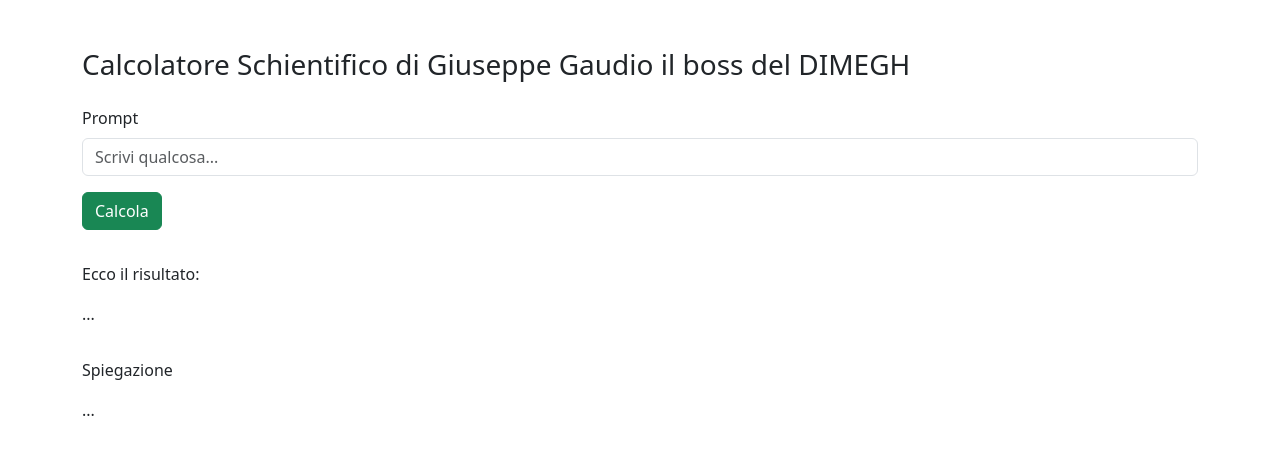
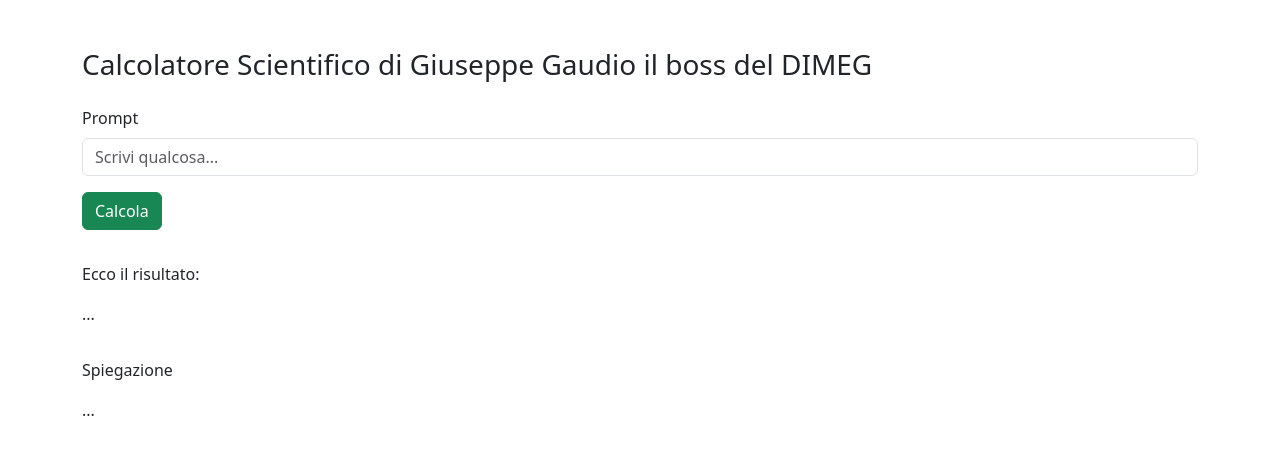
Before and after one commit to gtavella/wtu.github.io, a plain HTML site: page calc.html in a window 1280 px wide. Drawn offline with nearby package versions, Linux system fonts and the light colour scheme.

Commit message:
Update calc.html

```diff
--- a/calc.html
+++ b/calc.html
@@ -11,7 +11,7 @@
     <div class="container mt-5">
         <!--  RIGA: TITOLO     -->
         <div class="row  mb-3">
-            <h3>Calcolatore Schientifico di Giuseppe Gaudio il boss del DIMEGH</h3>
+            <h3>Calcolatore Scientifico di Giuseppe Gaudio il boss del DIMEG</h3>
         </div>
 
         <!--  RIGA: FORM    -->
```
